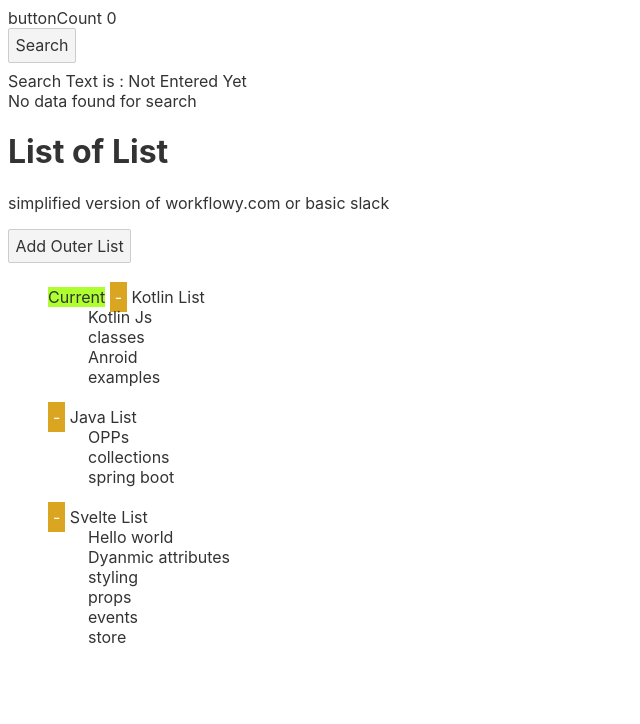
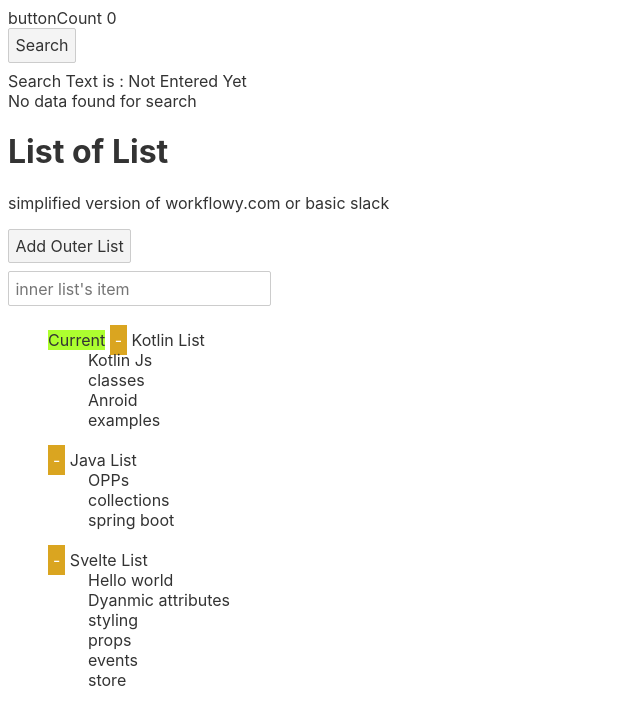
Before and after one commit to ikbhal/listlist, a Svelte app: page / in a window 1280 px wide. Shown: the top 724 px of the page, without its empty margins (0-640 px from the left). Built offline with nearby package versions, Linux system fonts and the light colour scheme.

Commit message:
add child push to parent outer list

```diff
--- a/src/App.svelte
+++ b/src/App.svelte
@@ -2,6 +2,7 @@
 import { writable } from 'svelte/store';
 import {shortcut} from './shortcut.js';
 //  writable([]);
+let itemText = "";
 let searchText = 'Not Entered Yet';
 // let searchResult = ["Kotlin List", "Java List", "Svelte List"];
 let searchResult = writable([]);
@@ -22,6 +23,17 @@ let lldata = {
 };
 let buttonCount = 0;
 
+const itemTextKeyHandler = e => {
+	console.log("inside item text key handler");
+	if(e.charCode === 13){
+		//add itemText append
+		if(curolname in lldata){
+			lldata[curolname].push(itemText);
+			$outerListStore = [... $outerListStore]; // todo force to refresh
+		}
+		itemText = "";
+	}
+};
 const addOuterList = () => {
 	const name = prompt("enter outer list name");
 	const li = outerList.indexOf(name);
@@ -93,6 +105,11 @@ const getCollapseText = (name) => {
 <h1>List of List</h1>
 <p>simplified version of workflowy.com or basic slack</p>
 <button on:click={addOuterList}>Add Outer List</button><br/>
+<input type="text" class="item_text"
+	placeholder="inner list's item"
+	bind:value={itemText}
+	on:keypress={itemTextKeyHandler}
+/>
 <ul>
 	{#each $outerListStore as outerListName}
 	<li class="outer_list">
```
